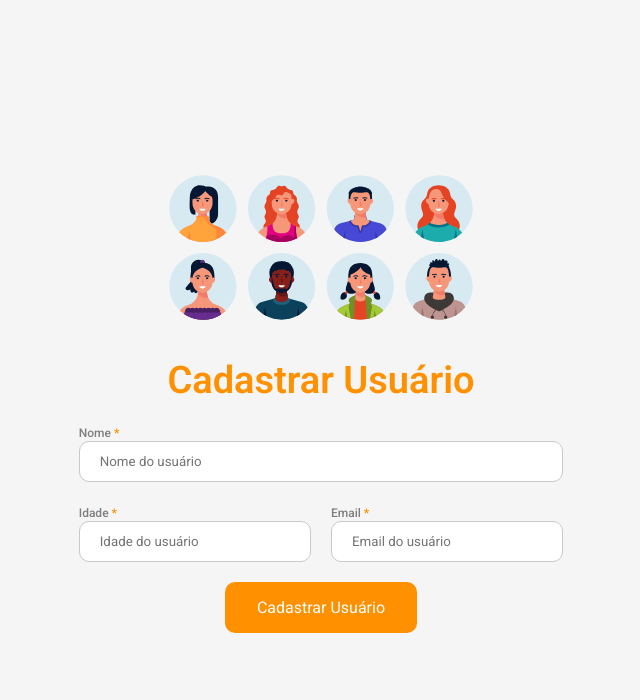
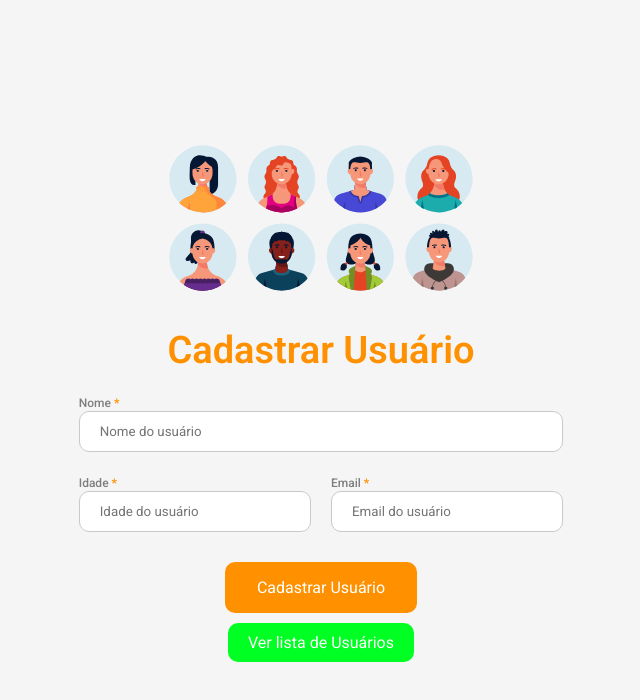
Before and after one commit to mateusgui/vite-project, a React (Vite) app: page / in a window 1280 px wide. Shown: the top 700 px of the page, without its empty margins (319-959 px from the left). Built offline with nearby package versions, Linux system fonts and the light colour scheme.

Commit message:
Botão listar usuários criado e estilizado

```diff
--- a/src/components/Button/index.jsx
+++ b/src/components/Button/index.jsx
@@ -1,15 +1,16 @@
 import PropTypes from 'prop-types'
 import { Button } from './styles'
 
-function DefaultButton({ children, ...props }){
+function DefaultButton({ children, theme, ...props }){
 
     return (
-        <Button {...props}>{ children }</Button>
+        <Button {...props} theme={theme}>{ children }</Button>
     )
 }
 
 DefaultButton.propTypes = {
-    children: PropTypes.node.isRequired
+    children: PropTypes.node.isRequired,
+    theme: PropTypes.string
 }
 
 export default DefaultButton
--- a/src/components/Button/styles.js
+++ b/src/components/Button/styles.js
@@ -5,10 +5,11 @@ export const Button = styled.button`
     border-radius: 10px;
     font-size: 16px;
     color: #ffffff;
-    background-color: #ff9100;
-    padding: 16px 32px;
+    background-color: ${ props => props.theme === 'primary' ? '#ff9100' :'#00ff22' };
+    padding: ${ props => props.theme === 'primary' ? '16px 32px' : '10px 20px' };
     width: fit-content;
     cursor: pointer;
+    margin-top: 10px;
 
     &:hover {
         opacity: 0.9;
--- a/src/pages/Home/index.jsx
+++ b/src/pages/Home/index.jsx
@@ -46,8 +46,10 @@ function Home() {
             <Input type='email' placeholder='Email do usuário' ref={inputEmail} />
           </div>
         </ContainerInputs>
-        <Button type='button' onClick={registerNewUser}>Cadastrar Usuário</Button>
+        <Button type='button' onClick={registerNewUser} theme='primary'>Cadastrar Usuário</Button>
       </ Form>
+
+      <Button type='button' >Ver lista de Usuários</Button>
     </Container>
   )
 }
```
